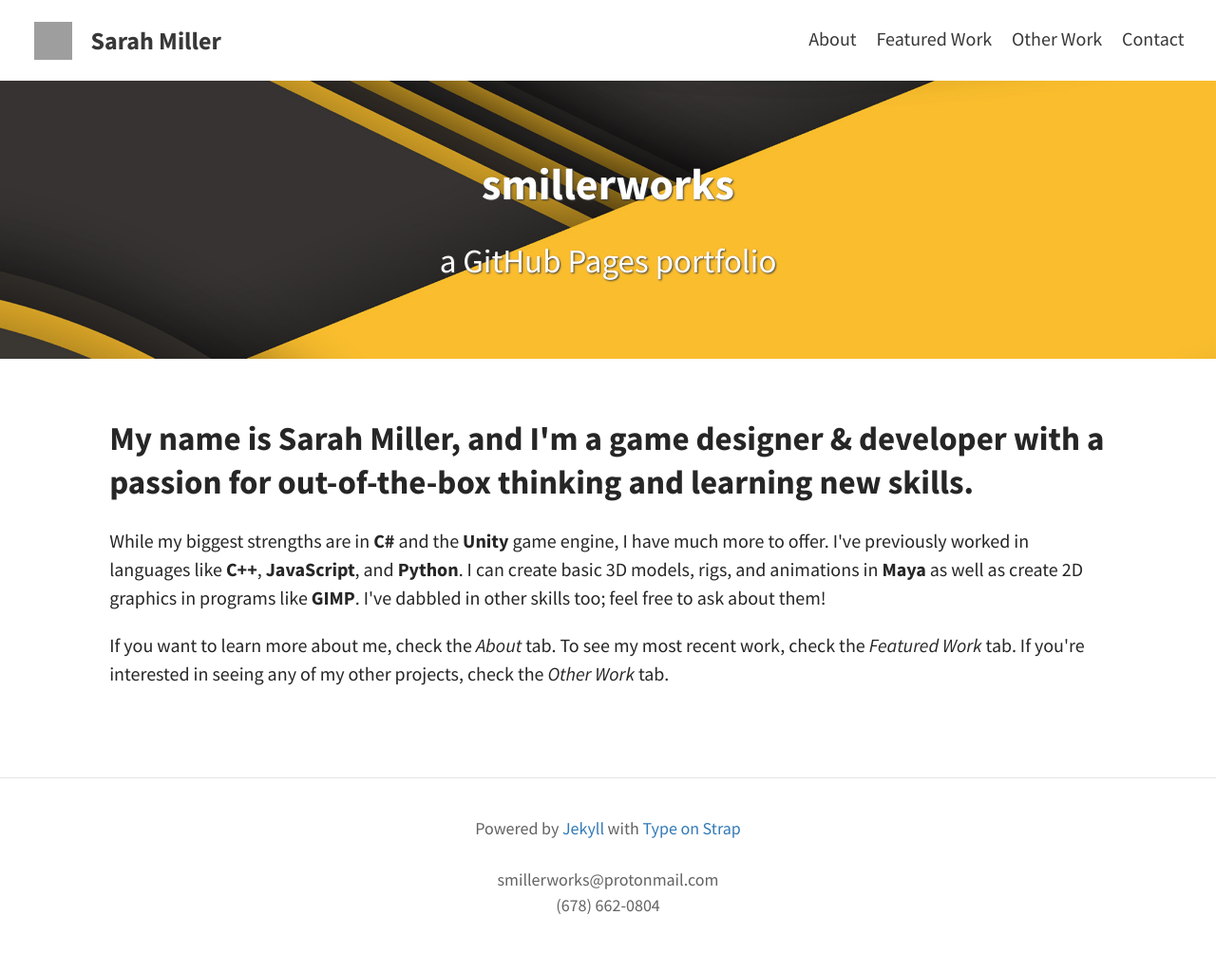
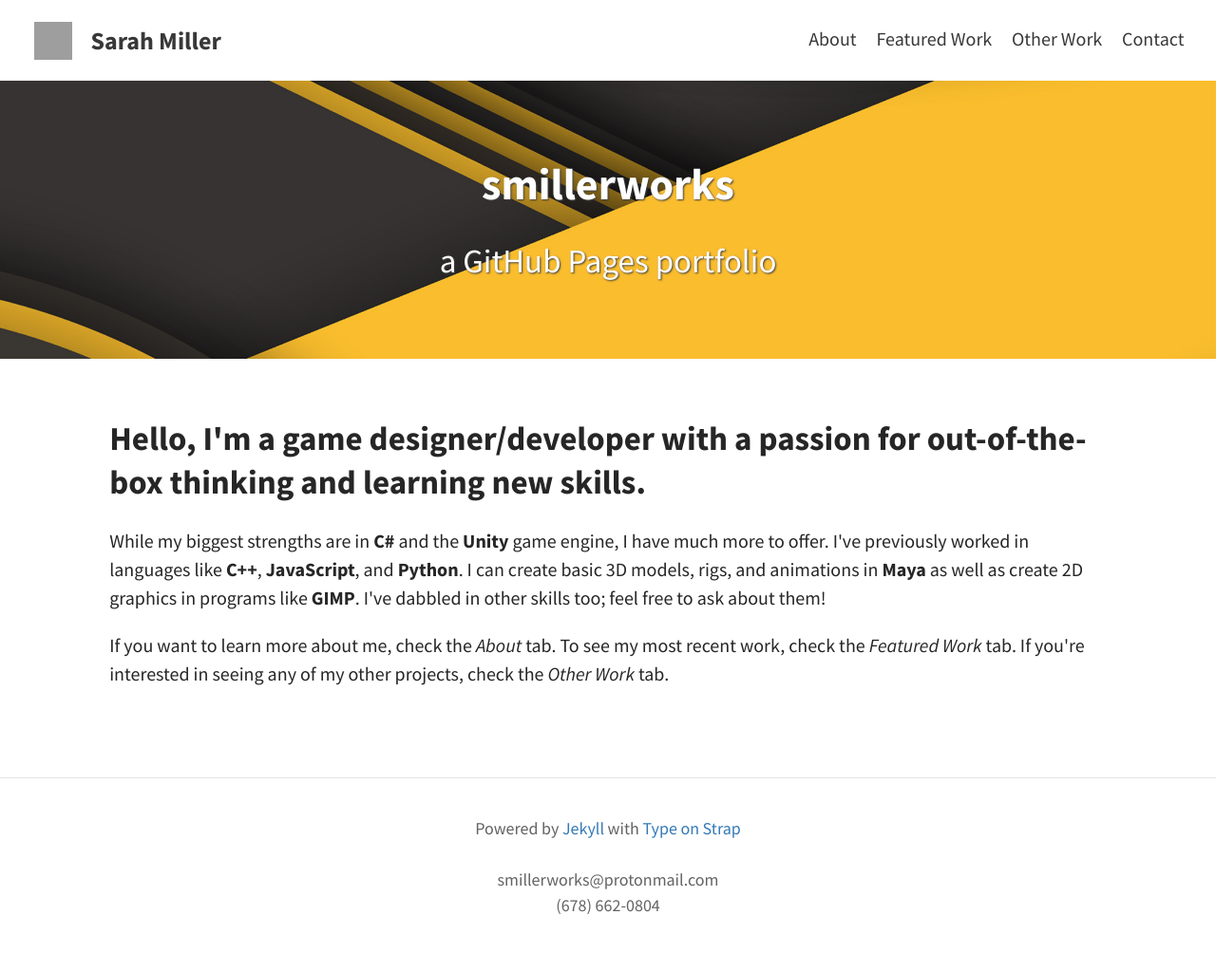
Before and after one commit to smillerworks/portfolio, a Jekyll site: the page built from index.html, in a window 1280 px wide. Shown: the whole page at 95% size. Built offline with Jekyll 4.4.1, drawn with Linux system fonts in a browser that asks for light colours; the list of posts is cut into pages by our own code; grey boxes are pictures that could not be loaded.

Commit message:
Update index.html

```diff
--- a/index.html
+++ b/index.html
@@ -6,7 +6,7 @@ hide: true
 feature-img: "assets/img/black&yellowshapes.jpg"
 ---
 <h2>
-My name is Sarah Miller, and I'm a game designer & developer with a passion for out-of-the-box thinking and learning new skills.
+Hello, I'm a game designer/developer with a passion for out-of-the-box thinking and learning new skills.
 </h2>
 
 <p>
```
